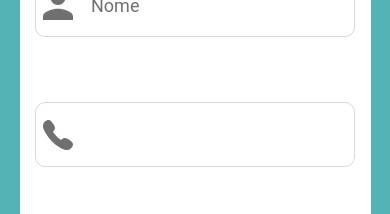
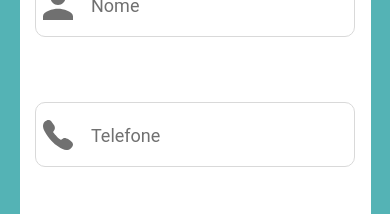
Before and after one commit to AssueroMota/Projeto-Retro-Game, a React (Vite) app: page /contact in a window 390 px wide. Shown: the part 1680-1894 px from the top of the page. Built offline with nearby package versions, Linux system fonts and the light colour scheme; a web font is replaced by a local one.

Commit message:
telephone master

```diff
--- a/sass/SectionTwo.scss
+++ b/sass/SectionTwo.scss
@@ -620,11 +620,9 @@
         @media (min-width:360px) and (max-width:375px) {
             height: 121vh;
         }
-
         @media (min-width:377px) and (max-width:390px) {
             height: 116vh;
         }
-
         @media (min-width:391px) and (max-width:$mobile) {
             height: 101vh;
         }
@@ -637,11 +635,9 @@
         @media (min-width:$mobileM) and (max-width:$mobilePlus) {
             height: 55vh;
         }
-
         @media (min-width:$tablet) and (max-width:$tablet) {
             height: 98vh;
         }
-
         @media (min-width:$tablet) and (max-width:$desktop-2) {
             height: 140vh;
         }
--- a/src/components/Contact/Contact.jsx
+++ b/src/components/Contact/Contact.jsx
@@ -271,6 +271,7 @@ const Contact = () => {
                                         onFocus={() => handleFocus('phone')}
                                         onBlur={() => handleBlur('phone')}
                                     />
+                                    <label htmlFor="telefone" className="floating-label">Telefone</label>
                                 </div>
                             </div>
                             <div className="input-group">
```
